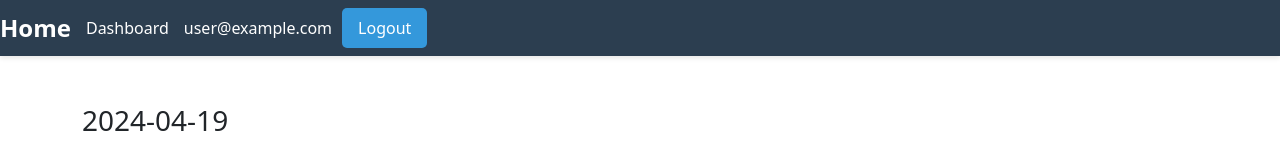
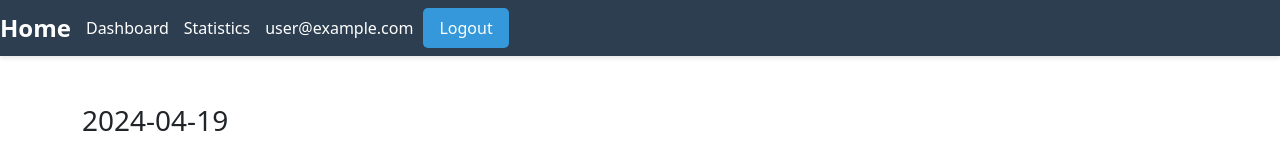
Before and after one commit to oraffsarah/pomodoro-groupstudyapp, a React (Create React App) app: page /statistics in a window 1280 px wide. Shown: the top 160 px of the page. Built offline with nearby package versions, Linux system fonts and the light colour scheme; no server answers; the database is empty; sample sign-in values are in the browser's storage; the HTML template or start-up script is replaced by a standard one.

Commit message:
修改：     src/App.js 	修改：     src/components/navbar/Navbar.js 	修改：     src/pages/Home.jsx 	修改：     src/statisticsPage/statisticsPage.js

```diff
--- a/src/App.js
+++ b/src/App.js
@@ -8,7 +8,7 @@ import ProtectedRoute from './components/auth/ProtectedRoute';
 import Room from './components/rooms/Room';
 import { RoomManagerProvider } from './components/rooms/RoomManagerContext';
 import Timer from './components/Timer';
-import StatisticPage from './statisticsPage/statisticsPage';
+import StatisticPage from './statisticsPage/statisticsPage.js';
 
 const App = () => {
   return (
--- a/src/components/navbar/Navbar.js
+++ b/src/components/navbar/Navbar.js
@@ -30,6 +30,7 @@ const Navbar = () => {
         {currentUser ? (
           <>
             <Link to="/dashboard" className="navbar-link">Dashboard</Link>
+            <Link to="/statistics" className="navbar-link">Statistics</Link>
             <div className="user-info">
               <span className="user-name">{currentUser.name}</span> {/* Show username retrieved from context */}
               <button className="navbar-button" onClick={handleLogout}>Logout</button>
--- a/src/pages/Home.jsx
+++ b/src/pages/Home.jsx
@@ -1,5 +1,4 @@
 import React from 'react';
-import StatisticsPage from '../statisticsPage/statisticsPage';
 
 const Home = () => {
   return (
--- a/src/statisticsPage/statisticsPage.js
+++ b/src/statisticsPage/statisticsPage.js
@@ -5,22 +5,21 @@ import { getFirestore, doc, setDoc, getDoc, query, collection, where, orderBy, g
 import { auth, provider, database } from '../Firebase/firebase';
 import { getAuth, onAuthStateChanged } from 'firebase/auth'; // 引入身份验证相关函数
 
-// Firebase 配置
-/*
-const firebaseConfig = {
-    apiKey: "AIzaSyCNv4KHIXBNa5Cbw0s1_EpU2IsH2RsThPw",
-    authDomain: "react-chat-11602.firebaseapp.com",
-    databaseURL: "https://react-chat-11602-default-rtdb.europe-west1.firebasedatabase.app",
-    projectId: "react-chat-11602",
-    storageBucket: "react-chat-11602.appspot.com",
-    messagingSenderId: "219582341541",
-    appId: "1:219582341541:web:24f5da00e7aefaf0d3084c"
-};
-*/
+//Firebase 配置
+
+// const firebaseConfig = {
+//     apiKey: "AIzaSyCNv4KHIXBNa5Cbw0s1_EpU2IsH2RsThPw",
+//     authDomain: "react-chat-11602.firebaseapp.com",
+//     databaseURL: "https://react-chat-11602-default-rtdb.europe-west1.firebasedatabase.app",
+//     projectId: "react-chat-11602",
+//     storageBucket: "react-chat-11602.appspot.com",
+//     messagingSenderId: "219582341541",
+//     appId: "1:219582341541:web:24f5da00e7aefaf0d3084c"
+// };
 // 初始化 Firebase 应用
-//initializeApp(firebaseConfig);
-//const db = getFirestore();
-const db = 0;
+// initializeApp(firebaseConfig);
+const db = getFirestore();
+// const db = 0;
 function StatisticPage() {
     const [todayHours, setTodayHours] = useState('');
     const [periodHours, setPeriodHours] = useState(null);
```
